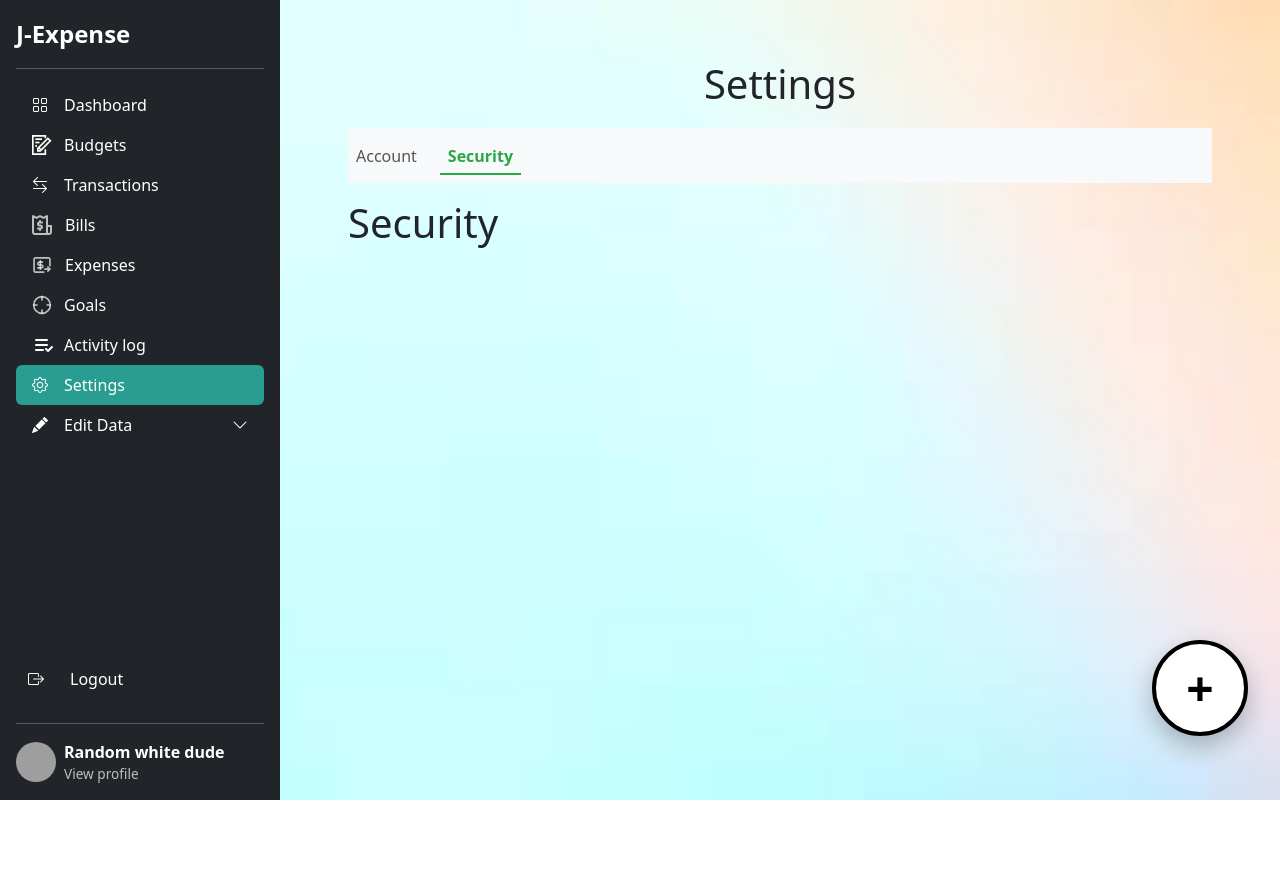
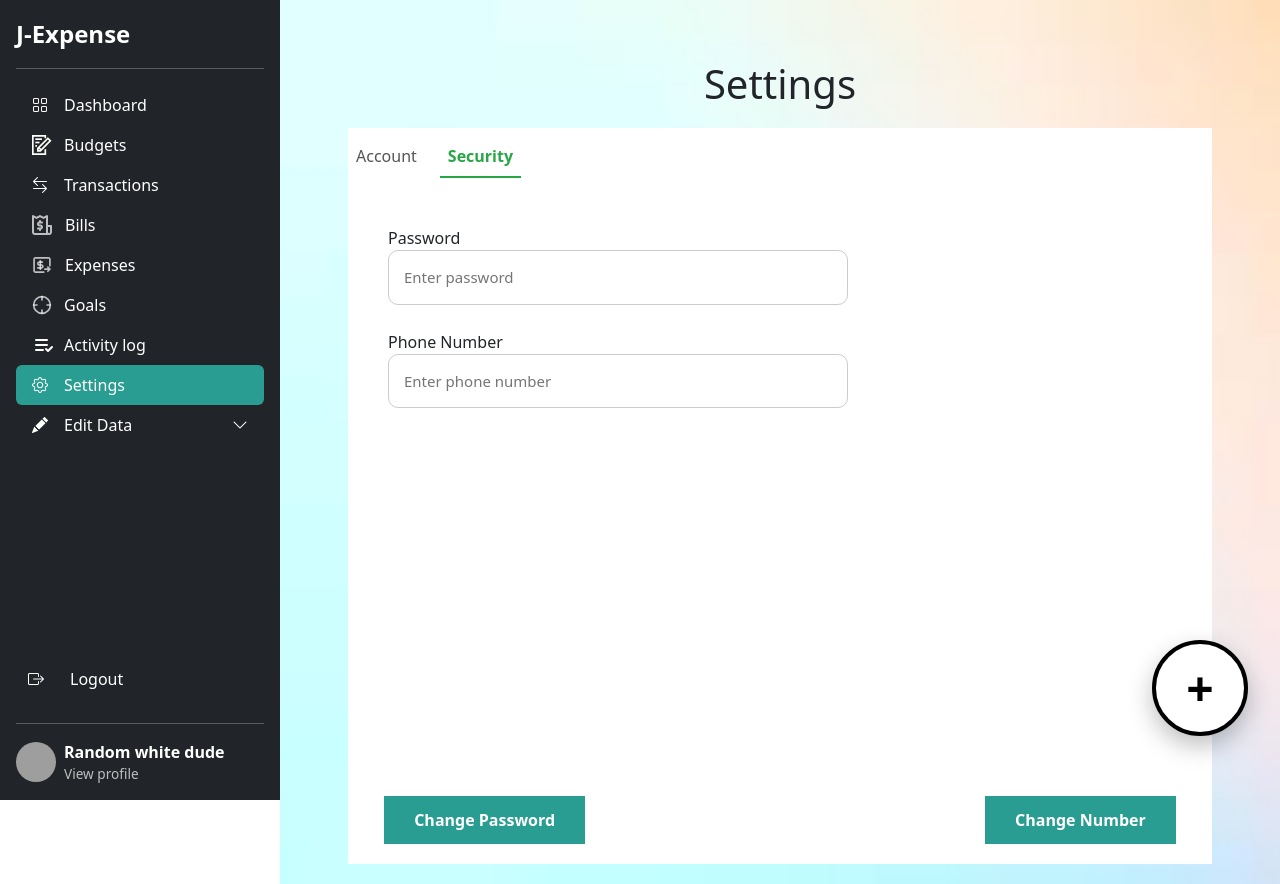
Before and after one commit to jones21312321313213/J-Expense, a React (Vite) app in the folder j-expense-frontend/: page /settings in a window 1280 px wide. Both pictures are taken after a click on the link "Security". Before the commit the page ends 800 px from the top, so only its background shows below. Built offline with nearby package versions, Linux system fonts and the light colour scheme; grey boxes are pictures that could not be loaded.

Commit message:
added thigns in settings

```diff
--- a/j-expense-frontend/src/Components/Settings/SettingsAccount.jsx
+++ b/j-expense-frontend/src/Components/Settings/SettingsAccount.jsx
@@ -1,11 +1,107 @@
 
-function SettingsAccount(){
+import pfp from "/src/assets/pfp.png";
 
-    return(
-        <div>
-            <h1>Account</h1>
+
+function SettingsAccount() {
+  const container = {
+    display: "flex",
+    justifyContent: "space-between",
+    alignItems: "stretch",
+    gap: "30px",
+    padding: "20px",
+    width: "100%",
+  };
+
+  const leftSide = {
+    flex: 1,
+    display: "flex",
+    flexDirection: "column",
+    gap: "35px",
+    padding: "20px",
+    minHeight: "550px",
+  };
+
+  const inputStyle = {
+    width: "100%",
+    padding: "15px",
+    borderRadius: "10px",
+    border: "1px solid #ccc",
+    fontSize: "15px",
+  };
+
+  const rightSide = {
+    flex: 0.8,
+    background: "#DEF3FB",
+    padding: "40px",
+    borderRadius: "25px",
+    display: "flex",
+    flexDirection: "column",
+    alignItems: "center",
+    gap: "25px",
+    minHeight: "550px",
+    color: "white",
+    fontWeight: "600",
+    fontSize: "18px",
+  };
+
+  const profilePic = {
+    width: "220px",
+    height: "220px",
+    borderRadius: "50%",
+    background: "#eee",
+    objectFit: "cover",
+    border: "5px solid white",
+  };
+
+  const updateBtn = {
+    marginBottom: "30px",
+    marginTop: "50px",
+    padding: "12px",
+    background: "#299D91",
+    border:"none",
+    color: "#fff",
+    fontWeight: "600",
+    width: "20%",
+    cursor: "pointer",
+  };
+
+  return (
+    <div style={{ backgroundColor: "white", margin: "0", padding: "0" }}>
+
+      <div style={container}>
+        {/* LEFT SIDE */}
+        <div style={leftSide}>
+          <div>
+            <label>Username</label>
+            <input style={inputStyle} type="text" placeholder="doejohn123" readOnly />
+          </div>
+
+          <div>
+            <label>Full Name</label>
+            <input style={inputStyle} type="text" placeholder="John DOe" readOnly/>
+          </div>
+
+          <div>
+            <label>Email</label>
+            <input style={inputStyle} type="email" placeholder="johndoe@gmail.com" readOnly/>
+          </div>
+
+
         </div>
-    );
+
+        {/* RIGHT SIDE */}
+        <div style={rightSide}>
+          <div style={{ color: "black", fontWeight: "bold", fontSize:"34px", marginBottom:"50px"}}>Profile Picture</div>
+            <img  src={pfp} alt="Profile" />
+        </div>
+      </div>
+
+      <div style={{ display: "flex", justifyContent: "center" }}>
+        <button style={updateBtn}>Edit</button>
+      </div>
+
+    </div>
+  );
 }
 
-export default SettingsAccount
+export default SettingsAccount;
--- a/j-expense-frontend/src/Components/Settings/SettingsSecurity.jsx
+++ b/j-expense-frontend/src/Components/Settings/SettingsSecurity.jsx
@@ -1,11 +1,72 @@
+function SettingsSecurity() {
+  const container = {
+    display: "flex",
+    flexDirection: "column",
+    gap: "25px",
+    padding: "20px",
+    maxWidth: "500px",
+    margin: "0",
+    minHeight: "550px",
+  };
 
-function SettingsSecurity(){
+  const inputStyle = {
+    width: "100%",
+    padding: "15px",
+    borderRadius: "10px",
+    border: "1px solid #ccc",
+    fontSize: "15px",
+  };
 
-    return(
+  const buttonStyle = {
+    padding: "12px 30px",
+    background: "#299D91",
+    color: "#fff",
+    fontWeight: "600",
+    border: "none",
+    borderRadius: "0px",
+    cursor: "pointer",
+    minWidth: "150px",
+  };
+
+  const buttonContainer = {
+    display: "flex",
+    justifyContent: "center",
+    gap: "400px",
+    marginTop: "40px",
+  };
+
+  return (
+    <div style={{ backgroundColor: "white", padding: "20px", minHeight: "550px" }}>
+      {/* Inputs container */}
+      <div style={container}>
         <div>
-            <h1>Security</h1>
+          <label>Password</label>
+          <input
+            style={inputStyle}
+            type="password"
+            placeholder="Enter password"
+            readOnly
+          />
         </div>
-    );
+
+        <div>
+          <label>Phone Number</label>
+          <input
+            style={inputStyle}
+            type="text"
+            placeholder="Enter phone number"
+            readOnly
+          />
+        </div>
+      </div>
+
+      {/* Buttons outside input container but inside white wrapper */}
+      <div style={buttonContainer}>
+        <button style={buttonStyle}>Change Password</button>
+        <button style={buttonStyle}>Change Number</button>
+      </div>
+    </div>
+  );
 }
 
-export default SettingsSecurity
+export default SettingsSecurity;
--- a/j-expense-frontend/src/pages/Settings.jsx
+++ b/j-expense-frontend/src/pages/Settings.jsx
@@ -14,7 +14,6 @@ function Settings() {
   const linkStyle = {
     color: "#555",
     textDecoration: "none",
-    paddingBottom: "5px",
     marginRight: "15px",
     cursor: "pointer",
   };
@@ -27,14 +26,14 @@ function Settings() {
         marginTop: "20px",
         display: "flex",
         flexDirection: "column",
-        // ❌ remove alignItems: center (this was centering all children)
+
       }}
     >
       <h1 style={{ textAlign: "center", margin: "20px 0" }}>Settings</h1>
 
       {/* Navbar */}
       <nav
-        className="navbar navbar-expand-lg navbar-light bg-light mb-3"
+        className="navbar navbar-expand-lg navbar-light bg-white "
         style={{
           width: "100%",
           display: "flex",
```
Also changed, not shown: j-expense-frontend/src/assets/pfp.png (added).
